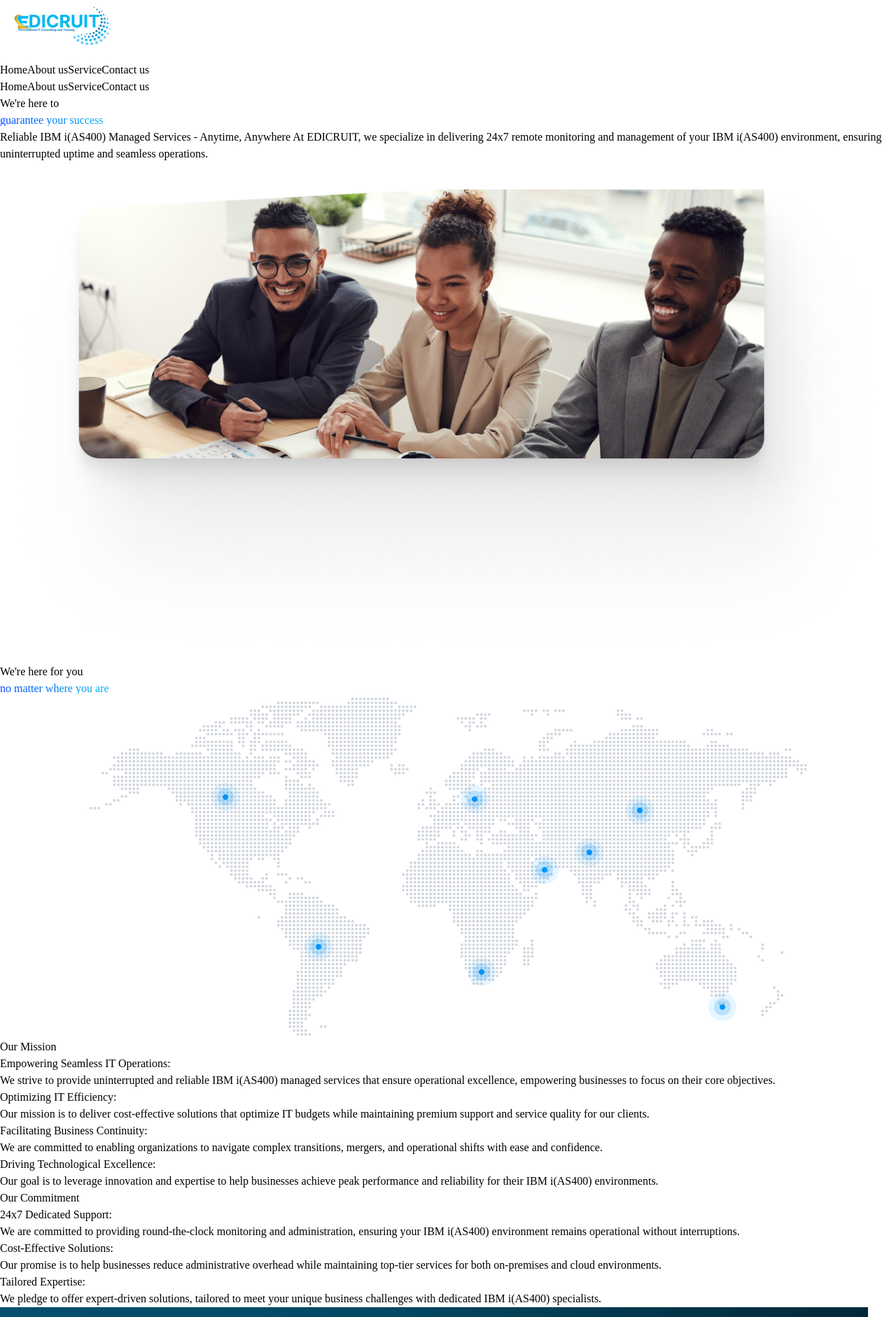
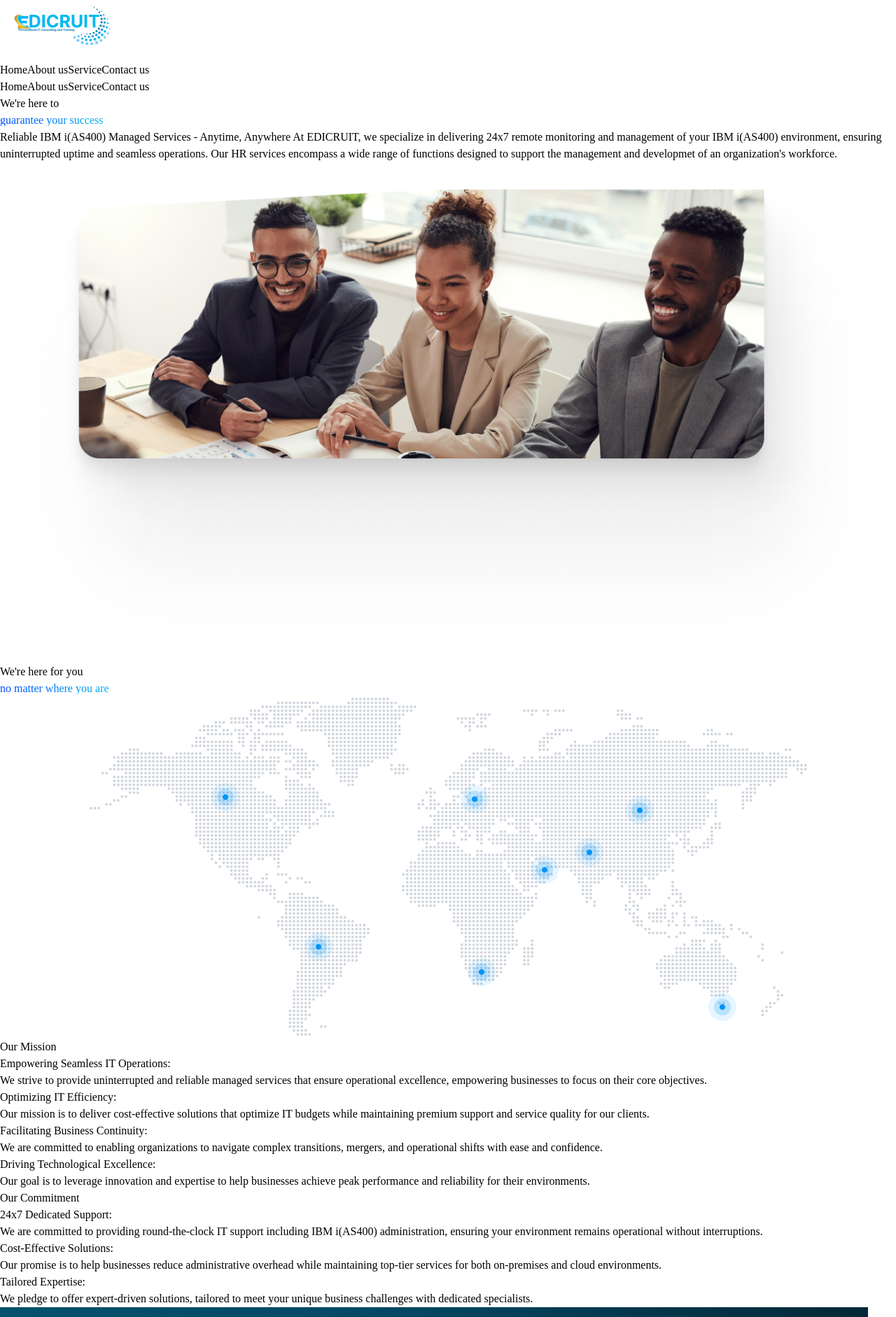
Before and after one commit to TANWEELAKHTAR/EDICRUIT, a React (Vite) app: page /about in a window 1280 px wide. Shown: the top 1882 px of the page at 70% size. Built offline with nearby package versions, Linux system fonts and the light colour scheme; a web font is replaced by a local one.

Commit message:
refactor: update text content in AboutHero and MissionCommitment components for clarity and conciseness

```diff
--- a/src/components/AboutComponents/AboutHero.jsx
+++ b/src/components/AboutComponents/AboutHero.jsx
@@ -10,13 +10,15 @@
             <span className="gradient">guarantee your success</span>
           </h1>
           <div className="max-w-3xl mx-auto relative bg-gradient-to-tr from-blue-600 to-blue-400 shadow-lg rounded-lg p-6 md:p-8 mt-8">
-            <p className="mt-4 text-white text-base md:text-lg">
-              Reliable IBM i(AS400) Managed Services - Anytime, Anywhere
-              At EDICRUIT, we specialize in delivering 24x7 remote monitoring
-              and management of your IBM i(AS400) environment, ensuring
-              uninterrupted uptime and seamless operations.
+            <p className="mt-4 text-white text-sm md:text-base">
+              Reliable IBM i(AS400) Managed Services - Anytime, Anywhere At
+              EDICRUIT, we specialize in delivering 24x7 remote monitoring and
+              management of your IBM i(AS400) environment, ensuring
+              uninterrupted uptime and seamless operations. Our HR services
+              encompass a wide range of functions designed to support the
+              management and developmet of an organization's workforce.
             </p>
-            <div className="absolute top-[90%] md:top-[75%] right-0">
+            <div className="absolute top-[90%] md:top-[80%] right-0">
               <img
                 src="/images/team.png"
                 alt="Team Image"
--- a/src/components/AboutComponents/MissionCommitment.jsx
+++ b/src/components/AboutComponents/MissionCommitment.jsx
@@ -10,7 +10,7 @@
             <div className="flex items-start space-x-4">
               <h3 className="text-lg font-bold text-gray-800 w-1/3">Empowering Seamless IT Operations:</h3>
               <p className="text-gray-700 text-base w-2/3">
-                We strive to provide uninterrupted and reliable IBM i(AS400) managed
+                We strive to provide uninterrupted and reliable managed
                 services that ensure operational excellence, empowering businesses to
                 focus on their core objectives.
               </p>
@@ -34,7 +34,7 @@
               <h3 className="text-lg font-bold text-gray-800 w-1/3">Driving Technological Excellence:</h3>
               <p className="text-gray-700 text-base w-2/3">
                 Our goal is to leverage innovation and expertise to help businesses
-                achieve peak performance and reliability for their IBM i(AS400)
+                achieve peak performance and reliability for their
                 environments.
               </p>
             </div>
@@ -47,8 +47,8 @@
             <div className="flex items-start space-x-4">
               <h3 className="text-lg font-bold text-gray-800 w-1/3">24x7 Dedicated Support:</h3>
               <p className="text-gray-700 text-base w-2/3">
-                We are committed to providing round-the-clock monitoring and
-                administration, ensuring your IBM i(AS400) environment remains
+                We are committed to providing round-the-clock IT support including IBM i(AS400)
+                administration, ensuring your environment remains
                 operational without interruptions.
               </p>
             </div>
@@ -63,7 +63,7 @@
               <h3 className="text-lg font-bold text-gray-800 w-1/3">Tailored Expertise:</h3>
               <p className="text-gray-700 text-base w-2/3">
                 We pledge to offer expert-driven solutions, tailored to meet your unique
-                business challenges with dedicated IBM i(AS400) specialists.
+                business challenges with dedicated specialists.
               </p>
             </div>
           </div>
```
